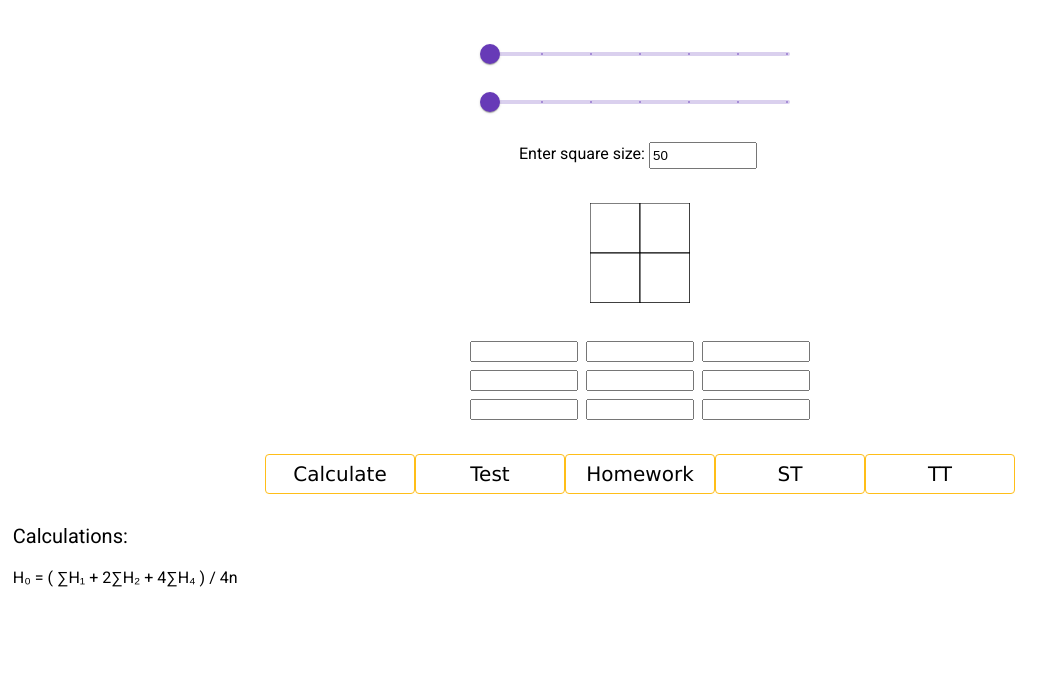
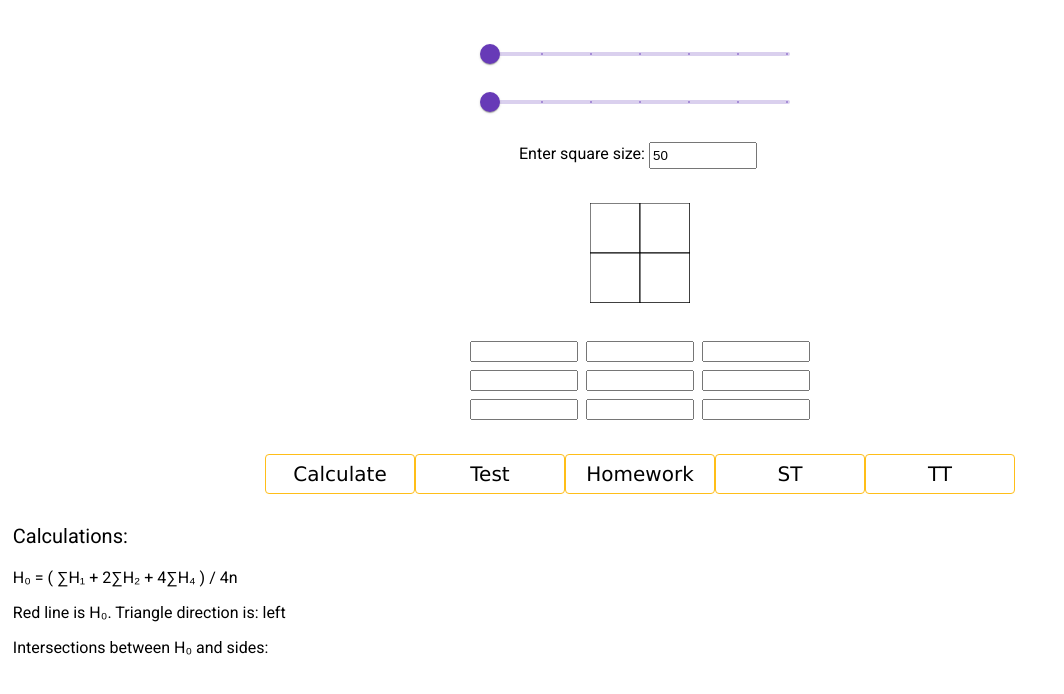
Before and after one commit to Y3llow45/TerrainLeveler, an Angular app in the folder TL-angular/: page / in a window 1280 px wide. Shown: the top 694 px of the page, without its empty margins (0-1064 px from the left). Built offline with nearby package versions, Linux system fonts and the light colour scheme.

Commit message:
Update project

```diff
--- a/TL-angular/src/app/input/input.component.html
+++ b/TL-angular/src/app/input/input.component.html
@@ -52,4 +52,9 @@
     <p>{{avarageH4}}</p>
     <p>{{avarageHeight}}</p>
   </div>
+  <div class="Info">
+    <p>Red line is H₀. Triangle direction is: {{direction}}</p>
+    <p>Intersections between H₀ and sides:</p>
+    <p>{{HoPoints}}</p>
+  </div>
 </div>
--- a/TL-angular/src/app/input/input.component.ts
+++ b/TL-angular/src/app/input/input.component.ts
@@ -24,6 +24,8 @@ export class InputComponent {
   lineY1: number = 0;
   lineX2: number = 50;
   lineY2: number = 100;
+  direction: string = 'left';
+  HoPoints!: Array<string>;
 
   drawLine(a:number, b:number, c:number, d:number, color:string) {
     const canvas = this.canvas.nativeElement;
@@ -215,25 +217,35 @@ export class InputComponent {
       this.drawLine(Number(crossedSides[i]),Number(crossedSidesLevel[i])*this.squareSize,Number(crossedSides[i+1]),Number(crossedSidesLevel[i+1])*this.squareSize, 'red');
     }
     console.log(crossedSides)
+    this.HoPoints = crossedSides
     this.drawTriangles(crossedSides)
   }
 
   drawTriangles(crossedSides: Array<string>) {
+    let straight = true;
     for(let i = 0; i < crossedSides.length; i++) {
       if(Number(crossedSides[i]) < Number(crossedSides[i+1])) {
+        straight = false;
         for(let h = 0; h <= this.horizontalSquares; h++){
           for(let v = 0; v <= this.verticalSquares; v++) {
             this.drawLine((h)*this.squareSize, v*this.squareSize, (h*this.squareSize)+this.squareSize, (v*this.squareSize)+this.squareSize, 'green')
-            break
           }
         }
       }else if(Number(crossedSides[i]) > Number(crossedSides[i+1])){
+        straight = false;
+        this.direction = 'right'
         for(let h = 0; h <= this.horizontalSquares; h++){
           for(let v = 0; v <= this.verticalSquares; v++) {
             console.log(`(${h}+1)*this.squareSize, ${v}*this.squareSize, (${h}*${this.squareSize})+this.squareSize, (${v}*${this.squareSize})+this.squareSize, 'green'`)
             this.drawLine((h+1)*this.squareSize, v*this.squareSize, h*this.squareSize, (v*this.squareSize)+this.squareSize, 'green')
-            break
           }
+        }
+      }
+    }
+    if(straight) {
+      for(let h = 0; h <= this.horizontalSquares; h++){
+        for(let v = 0; v <= this.verticalSquares; v++) {
+          this.drawLine((h)*this.squareSize, v*this.squareSize, (h*this.squareSize)+this.squareSize, (v*this.squareSize)+this.squareSize, 'green')
         }
       }
     }
```
